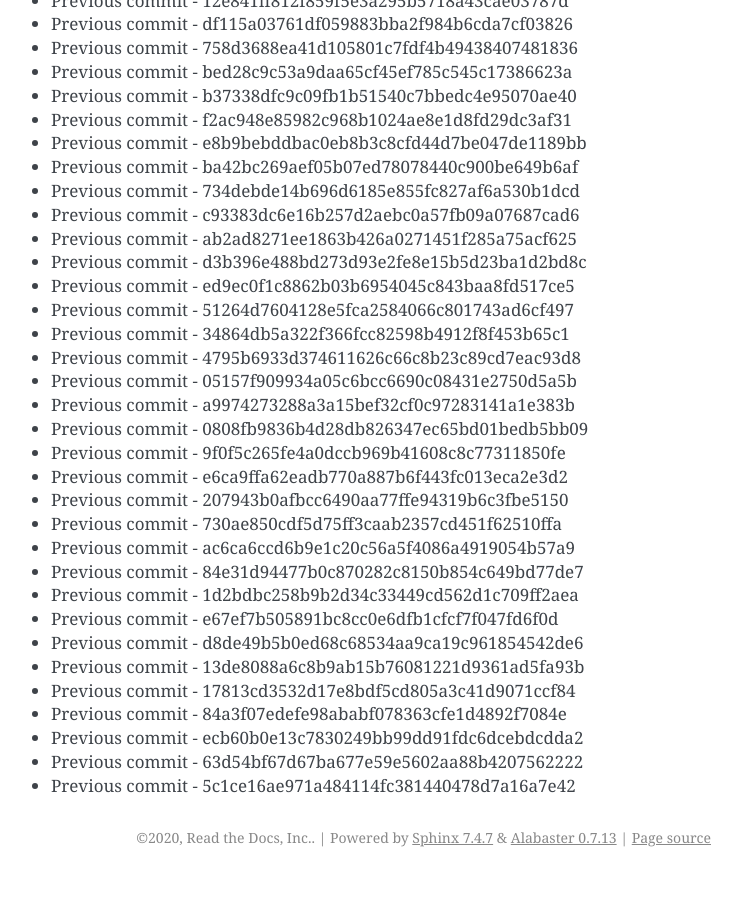
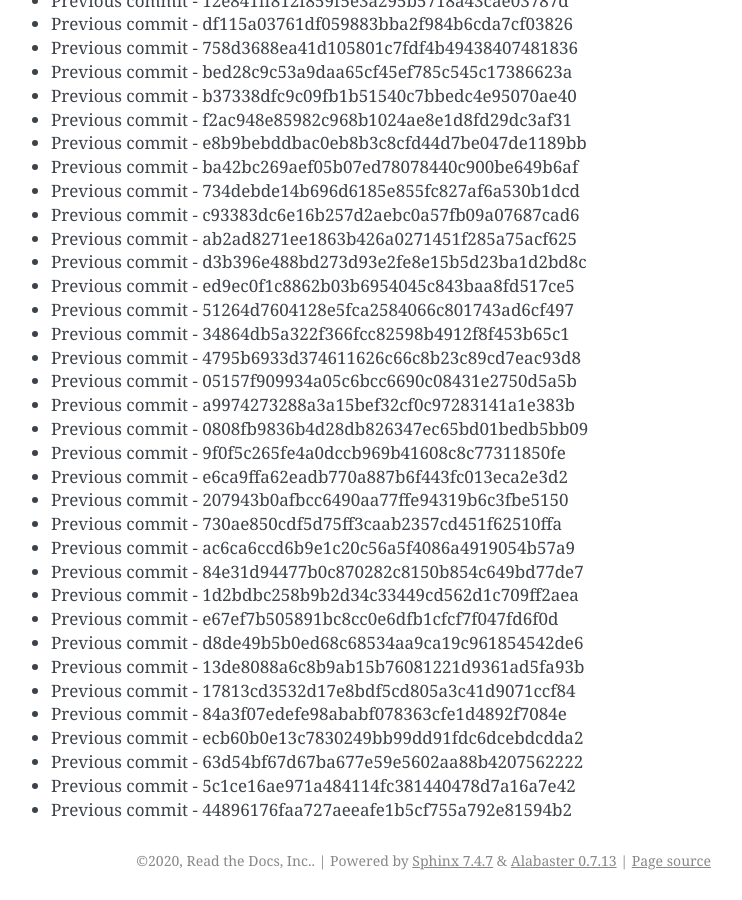
Before and after one commit to readthedocs/rtd-git-stresstest, a Sphinx documentation site: the page built from docs/updates.rst, in a window 1280 px wide and 900 px high, scrolled down 6509 px. Shown: the whole window, without its empty margins (399-1141 px from the left). Built offline with Sphinx 7.4.7, drawn with Linux system fonts in a browser that asks for light colours; before the commit the page ends 7386 px from its top, so only the background shows below that.

Commit message:
Generating commit from previous: 44896176faa727aeeafe1b5cf755a792e81594b2

```diff
--- a/docs/updates.rst
+++ b/docs/updates.rst
@@ -305,3 +305,4 @@ It can be tested for any performance characteristics.
 * Previous commit - ecb60b0e13c7830249bb99dd91fdc6dcebdcdda2
 * Previous commit - 63d54bf67d67ba677e59e5602aa88b4207562222
 * Previous commit - 5c1ce16ae971a484114fc381440478d7a16a7e42
+* Previous commit - 44896176faa727aeeafe1b5cf755a792e81594b2
```
